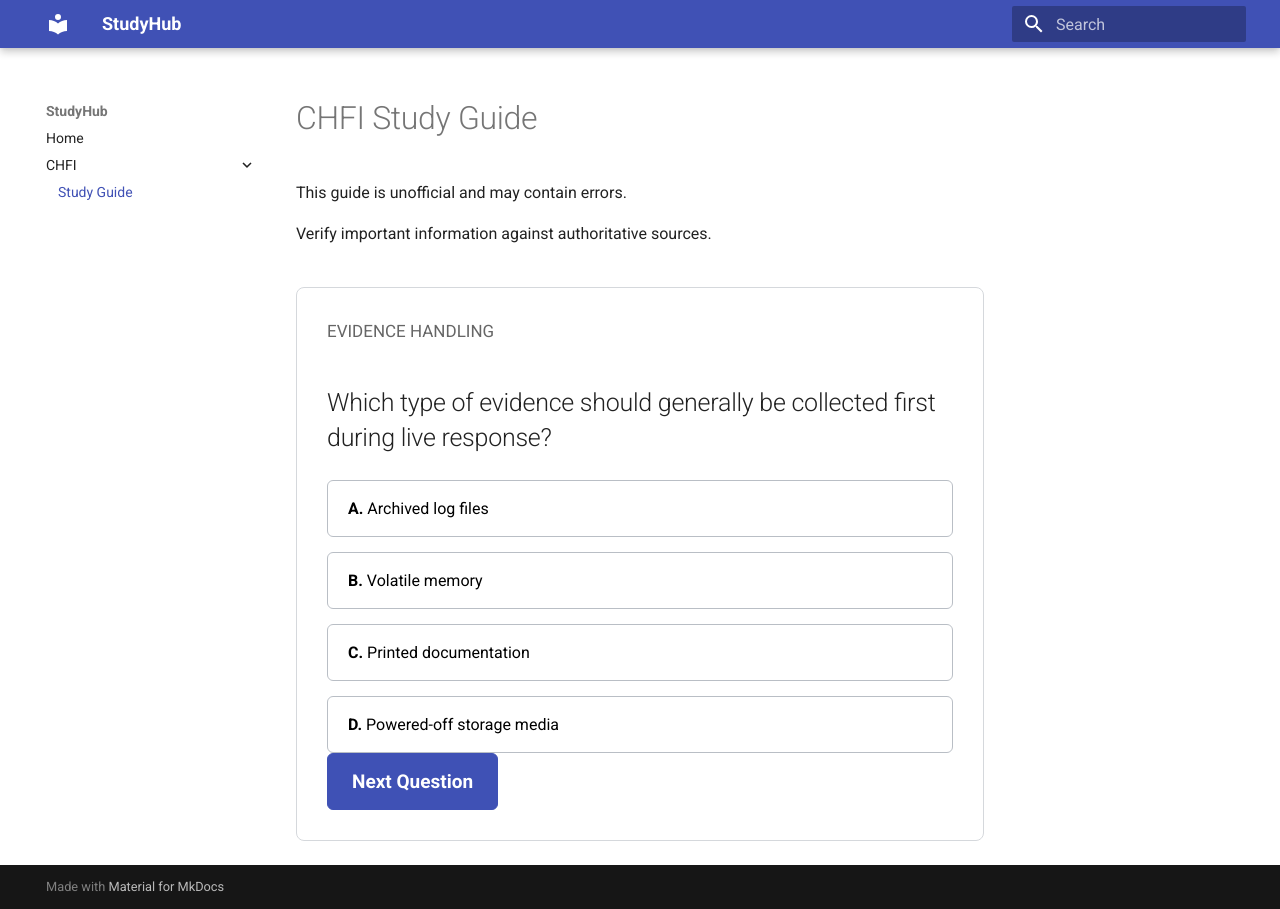
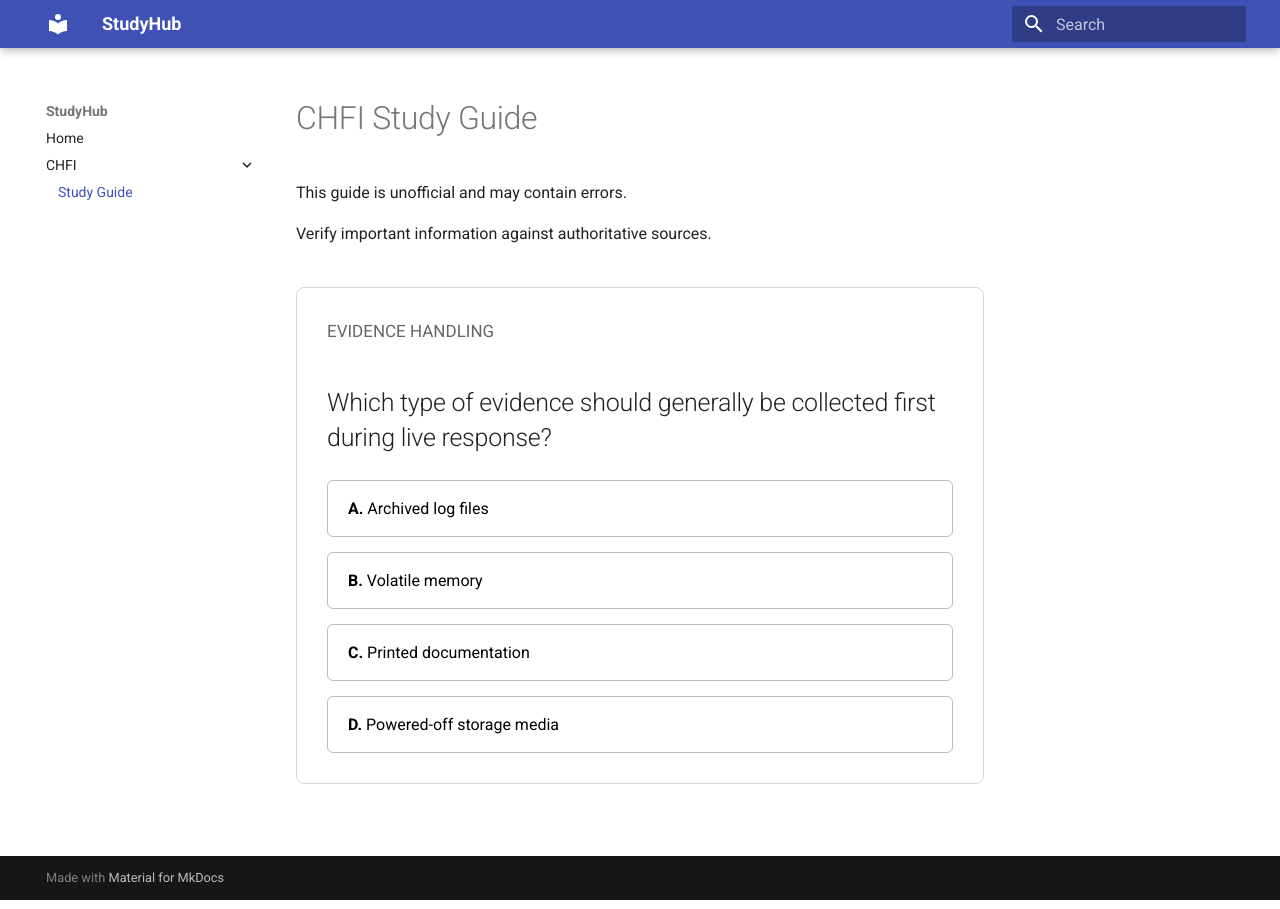
Before and after one commit to twbaty/studyhub, an MkDocs documentation site: the page built from docs/tracks/chfi/index.md, in a window 1280 px wide. Built offline with MkDocs 1.6.1 and Material for MkDocs 9.7.7, drawn with Linux system fonts in a browser that asks for light colours.

Commit message:
Update styles for question actions and next question button
Adjusted margin and added styling for next question button.

```diff
--- a/docs/stylesheets/study.css
+++ b/docs/stylesheets/study.css
@@ -83,5 +83,28 @@
 .question-actions {
   display: flex;
   justify-content: flex-end;
-  margin-top: 1.25rem;
+  margin-top: 2rem;
+  padding-top: 1rem;
+  border-top: 1px solid #d7dbe2;
 }
+
+.next-question {
+  appearance: none;
+  background: #3f51b5;
+  border: 1px solid #3f51b5;
+  border-radius: 6px;
+  color: #ffffff;
+  cursor: pointer;
+  font-size: 0.95rem;
+  font-weight: 600;
+  padding: 0.8rem 1.2rem;
+}
+
+.next-question[hidden] {
+  display: none;
+}
+
+.next-question:hover {
+  background: #303f9f;
+  border-color: #303f9f;
+}
```
